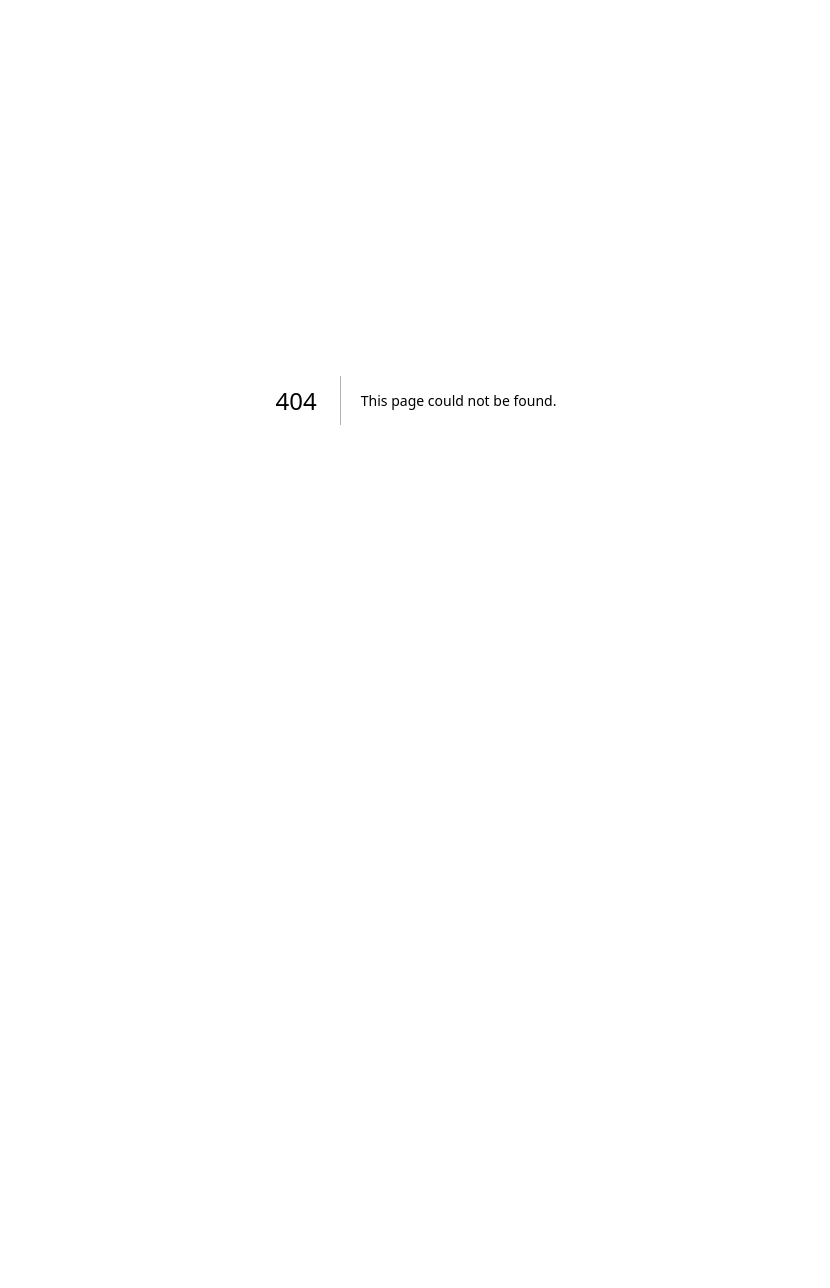
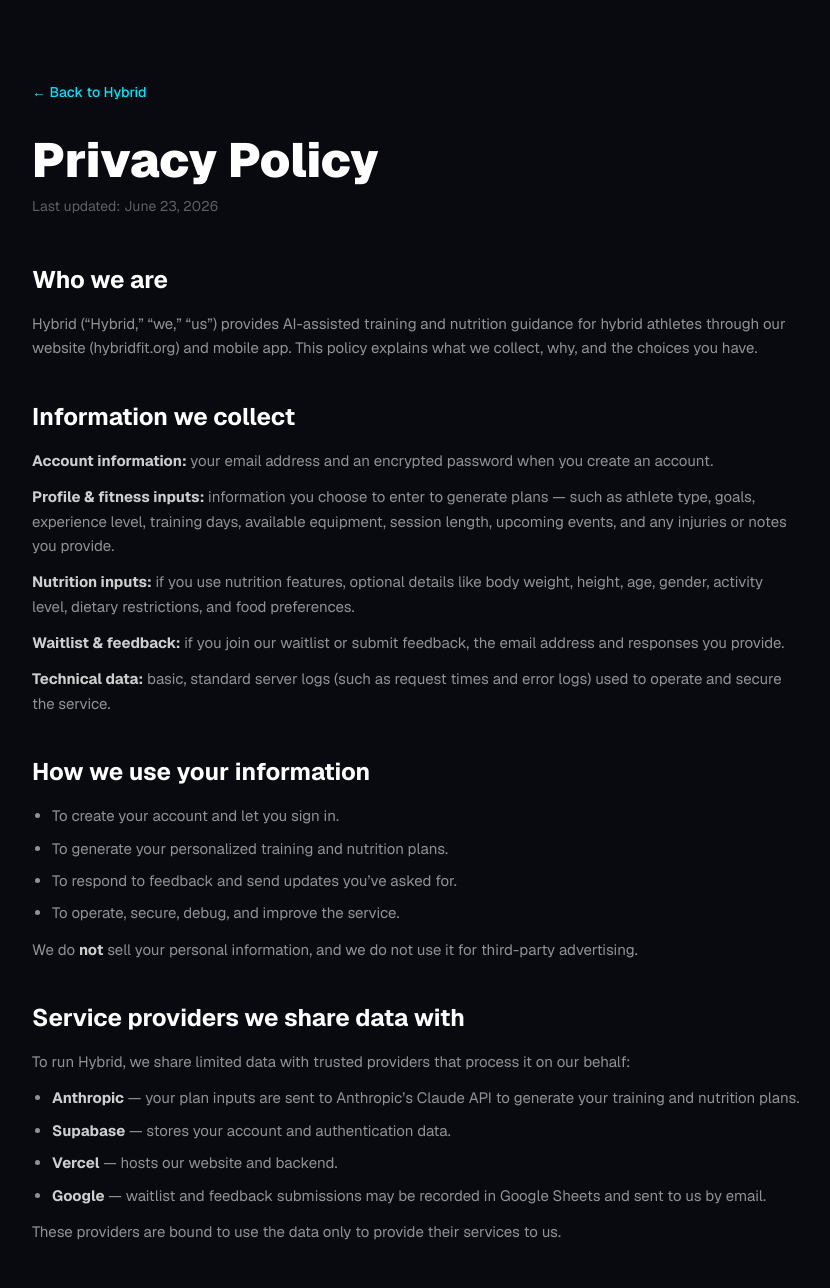
Before and after one commit to cmrod34-ux/Hybrid-, a Next.js app: page /privacy in a window 1280 px wide. Before the commit this address had no page. Shown: the top 1288 px of the page, without its empty margins (224-1054 px from the left). Before the commit the page ends 800 px from the top, so only its background shows below. Built offline with nearby package versions, Linux system fonts and the light colour scheme.

Commit message:
Add privacy policy page

```diff
--- /dev/null
+++ b/app/privacy/page.tsx
@@ -0,0 +1,135 @@
+import type { Metadata } from "next";
+import Link from "next/link";
+
+export const metadata: Metadata = {
+  title: "Privacy Policy — Hybrid",
+  description: "How Hybrid collects, uses, and protects your data.",
+};
+
+const UPDATED = "June 23, 2026";
+const CONTACT = "cmrod34@gmail.com";
+
+function Section({ title, children }: { title: string; children: React.ReactNode }) {
+  return (
+    <section className="mb-10">
+      <h2 className="text-xl sm:text-2xl font-bold text-white mb-4">{title}</h2>
+      <div className="space-y-3 text-white/55 text-[15px] leading-relaxed">{children}</div>
+    </section>
+  );
+}
+
+export default function PrivacyPage() {
+  return (
+    <main className="min-h-screen bg-[#080a0f] px-6 py-20">
+      <div className="max-w-3xl mx-auto">
+        {/* Back link */}
+        <Link href="/" className="text-[#00e5ff] text-sm font-medium hover:text-white transition-colors">
+          ← Back to Hybrid
+        </Link>
+
+        {/* Header */}
+        <h1 className="text-4xl sm:text-5xl font-black text-white mt-8 mb-3">Privacy Policy</h1>
+        <p className="text-white/35 text-sm mb-12">Last updated: {UPDATED}</p>
+
+        <Section title="Who we are">
+          <p>
+            Hybrid (&ldquo;Hybrid,&rdquo; &ldquo;we,&rdquo; &ldquo;us&rdquo;) provides AI-assisted training
+            and nutrition guidance for hybrid athletes through our website (hybridfit.org) and mobile app.
+            This policy explains what we collect, why, and the choices you have.
+          </p>
+        </Section>
+
+        <Section title="Information we collect">
+          <p><strong className="text-white/80">Account information:</strong> your email address and an encrypted password when you create an account.</p>
+          <p><strong className="text-white/80">Profile &amp; fitness inputs:</strong> information you choose to enter to generate plans — such as athlete type, goals, experience level, training days, available equipment, session length, upcoming events, and any injuries or notes you provide.</p>
+          <p><strong className="text-white/80">Nutrition inputs:</strong> if you use nutrition features, optional details like body weight, height, age, gender, activity level, dietary restrictions, and food preferences.</p>
+          <p><strong className="text-white/80">Waitlist &amp; feedback:</strong> if you join our waitlist or submit feedback, the email address and responses you provide.</p>
+          <p><strong className="text-white/80">Technical data:</strong> basic, standard server logs (such as request times and error logs) used to operate and secure the service.</p>
+        </Section>
+
+        <Section title="How we use your information">
+          <ul className="list-disc pl-5 space-y-2">
+            <li>To create your account and let you sign in.</li>
+            <li>To generate your personalized training and nutrition plans.</li>
+            <li>To respond to feedback and send updates you&rsquo;ve asked for.</li>
+            <li>To operate, secure, debug, and improve the service.</li>
+          </ul>
+          <p>We do <strong className="text-white/80">not</strong> sell your personal information, and we do not use it for third-party advertising.</p>
+        </Section>
+
+        <Section title="Service providers we share data with">
+          <p>To run Hybrid, we share limited data with trusted providers that process it on our behalf:</p>
+          <ul className="list-disc pl-5 space-y-2">
+            <li><strong className="text-white/80">Anthropic</strong> — your plan inputs are sent to Anthropic&rsquo;s Claude API to generate your training and nutrition plans.</li>
+            <li><strong className="text-white/80">Supabase</strong> — stores your account and authentication data.</li>
+            <li><strong className="text-white/80">Vercel</strong> — hosts our website and backend.</li>
+            <li><strong className="text-white/80">Google</strong> — waitlist and feedback submissions may be recorded in Google Sheets and sent to us by email.</li>
+          </ul>
+          <p>These providers are bound to use the data only to provide their services to us.</p>
+        </Section>
+
+        <Section title="Health &amp; wellness disclaimer">
+          <p>
+            Hybrid provides general fitness and nutrition information generated by AI. It is{" "}
+            <strong className="text-white/80">not medical advice</strong>, and we are not a healthcare
+            provider. Plans and macro estimates are for informational purposes only. Always consult a
+            qualified physician or registered dietitian before starting any new training or nutrition
+            program, particularly if you have an injury, medical condition, allergy, or eating disorder.
+          </p>
+        </Section>
+
+        <Section title="Data retention">
+          <p>
+            We keep your information for as long as your account is active or as needed to provide the
+            service. You can request deletion of your account and associated data at any time (see below).
+          </p>
+        </Section>
+
+        <Section title="Security">
+          <p>
+            We use industry-standard measures to protect your data, including encrypted connections and
+            managed authentication. No method of transmission or storage is 100% secure, but we work to
+            protect your information and limit access to it.
+          </p>
+        </Section>
+
+        <Section title="Your rights">
+          <p>
+            You can access, correct, or delete your personal information. To request deletion of your
+            account or a copy of your data, email us at{" "}
+            <a href={`mailto:${CONTACT}`} className="text-[#00e5ff] hover:text-white transition-colors">{CONTACT}</a>{" "}
+            and we&rsquo;ll respond within a reasonable time.
+          </p>
+        </Section>
+
+        <Section title="Children">
+          <p>
+            Hybrid is not directed to children under 13, and we do not knowingly collect personal
+            information from them. If you believe a child has provided us data, contact us and we will
+            delete it.
+          </p>
+        </Section>
+
+        <Section title="Changes to this policy">
+          <p>
+            We may update this policy from time to time. When we do, we&rsquo;ll revise the &ldquo;Last
+            updated&rdquo; date above. Material changes will be communicated through the app or website.
+          </p>
+        </Section>
+
+        <Section title="Contact us">
+          <p>
+            Questions about this policy or your data? Email{" "}
+            <a href={`mailto:${CONTACT}`} className="text-[#00e5ff] hover:text-white transition-colors">{CONTACT}</a>.
+          </p>
+        </Section>
+
+        <div className="border-t border-white/10 pt-8 mt-12">
+          <Link href="/" className="text-[#00e5ff] text-sm font-medium hover:text-white transition-colors">
+            ← Back to Hybrid
+          </Link>
+        </div>
+      </div>
+    </main>
+  );
+}
```
